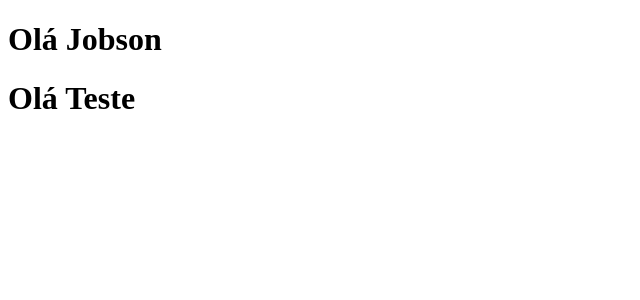
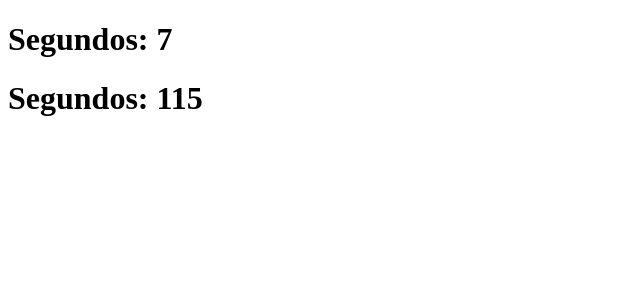
Before and after one commit to jobsontn/react-mouratech02, a React (Create React App) app: page / in a window 1280 px wide. Shown: the top 300 px of the page, without its empty margins (0-640 px from the left). Built offline with nearby package versions, Linux system fonts and the light colour scheme.

Commit message:
Aula 08032023

```diff
--- /dev/null
+++ b/src/components/Exemplo1.jsx
@@ -0,0 +1,33 @@
+import React from "react";
+import ReactDOM from "react-dom/client";
+
+class Timer extends React.Component {
+
+    constructor(props) {
+        super(props);
+        this.state = {
+            seconds: this.props.start,
+        };
+    }
+
+    contar() {
+        this.setState(
+            state => ({seconds: state.seconds + 1})
+            );
+    }
+
+    componentDidMount() {
+        this.interval = setInterval(() => this.contar(), this.props.ms);
+    }
+
+    componentWillUnmount() {
+        clearInterval(this.interval);
+    }
+
+    render(){
+        return <h1>Segundos: {this.state.seconds}</h1>;
+    }
+
+}
+
+export default Timer;
--- a/src/index.jsx
+++ b/src/index.jsx
@@ -1,5 +1,6 @@
 import React from "react";
 import ReactDOM from "react-dom/client";
+import Timer from "./components/Exemplo1";
 
 /* class OlaMundo extends React.Component{
     render(){
@@ -25,4 +26,9 @@
 
 
 const root = ReactDOM.createRoot(document.getElementById("root"));
-root.render(<Pagina01 nome={['Jobson', 'Teste']}/>);
+root.render(
+    <div>
+        <Timer start={0} ms={1000}></Timer>
+        <Timer start={100} ms={500}></Timer>
+    </div>
+);
```
